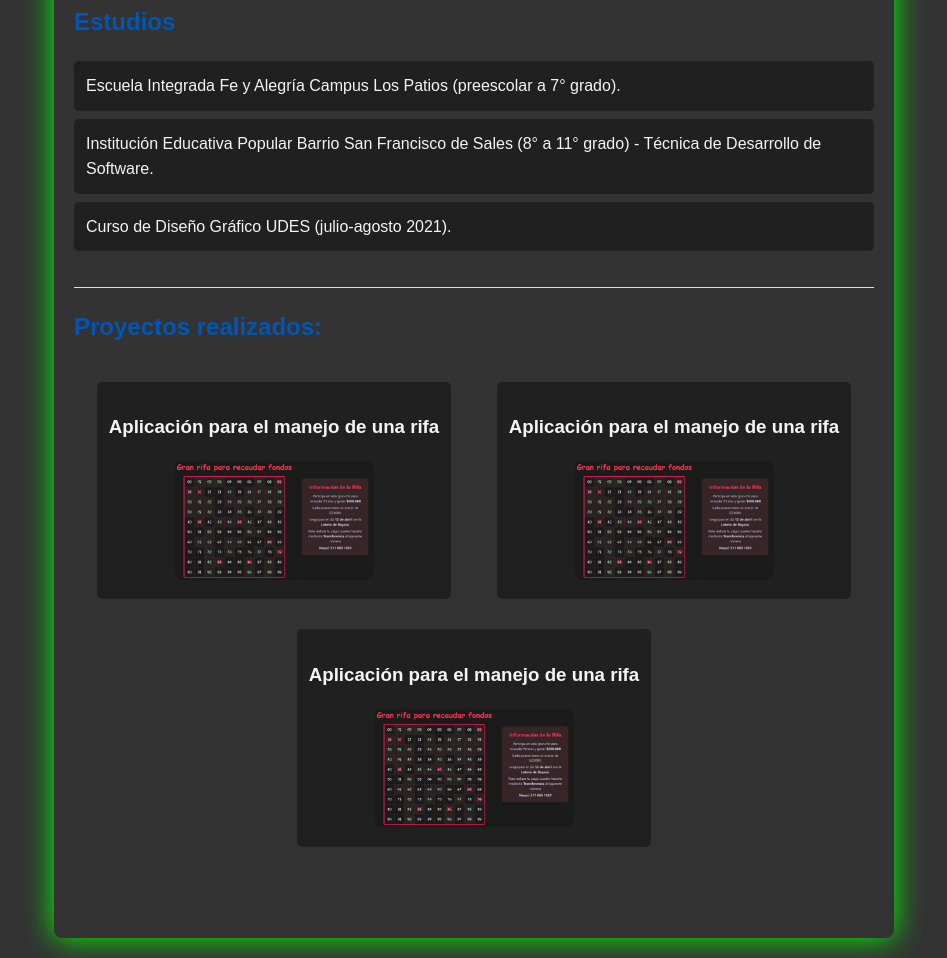
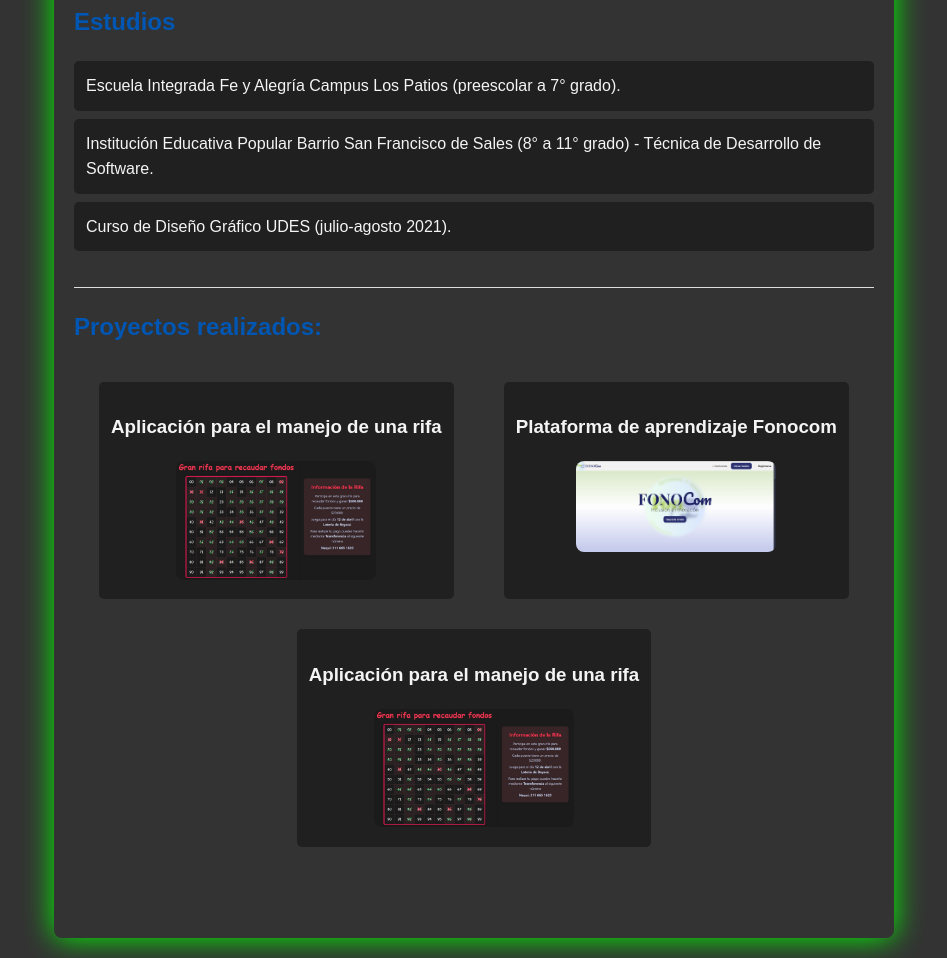
Before and after one commit to omarfer26/curriculum, a plain HTML site: page index.html in a window 1280 px wide. Shown: the part 1173-2131 px from the top of the page, without its empty margins (166-1113 px from the left). Drawn offline with Linux system fonts and the light colour scheme.

Commit message:
mejora visual, se añadió más estilos y diseños, se añade sección de proyectos realizados

```diff
--- a/index.html
+++ b/index.html
@@ -60,8 +60,8 @@
                     <img class="img-proyecto" src="rifa.png" alt="rifa" width="200">
                 </li>
                 <li class="proyecto">
-                    <h3>Aplicación para el manejo de una rifa</h3>
-                    <img class="img-proyecto" src="rifa.png" alt="rifa" width="200">
+                    <h3>Plataforma de aprendizaje Fonocom</h3>
+                    <img class="img-proyecto" src="fonocom.png" alt="FonoCom" width="200">
                 </li>
                 <li class="proyecto">
                     <h3>Aplicación para el manejo de una rifa</h3>
--- a/style.css
+++ b/style.css
@@ -93,6 +93,9 @@ p {
     margin: 15px;
     text-align: center;
 }
+.proyecto ul li {
+    width: 200px;
+}
 
 .img-proyecto {
     max-width: 100%;
```
Also changed, not shown: fonocom.png (added).
